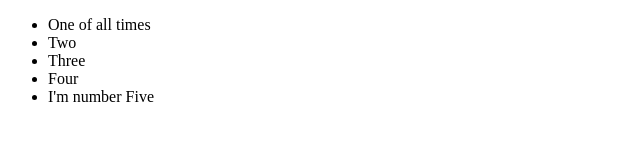
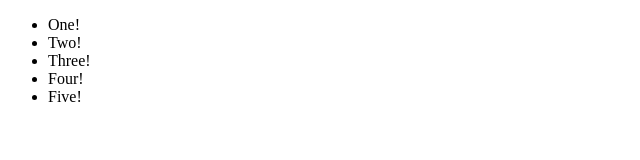
Before and after one commit to pr0dd/testrepo, a plain HTML site: page index.html in a window 1280 px wide. Shown: the whole page, without its empty margins (0-640 px from the left). Drawn offline with Linux system fonts and the light colour scheme.

Commit message:
Adds exclamation marks to all li's and title

```diff
--- a/index.html
+++ b/index.html
@@ -1,16 +1,16 @@
 <!DOCTYPE html>
 <html>
 <head>
-	<title>New test</title>
+	<title>New test!</title>
 </head>
 <body>
   <div>
     <ul>
-  	  <li>One of all times</li>
-  	  <li>Two</li>
-  	  <li>Three</li>
-  	  <li>Four</li>
-  	  <li>I'm number Five</li>
+  	  <li>One!</li>
+  	  <li>Two!</li>
+  	  <li>Three!</li>
+  	  <li>Four!</li>
+  	  <li>Five!</li>
   	</ul>
   </div>
 </body>
```
